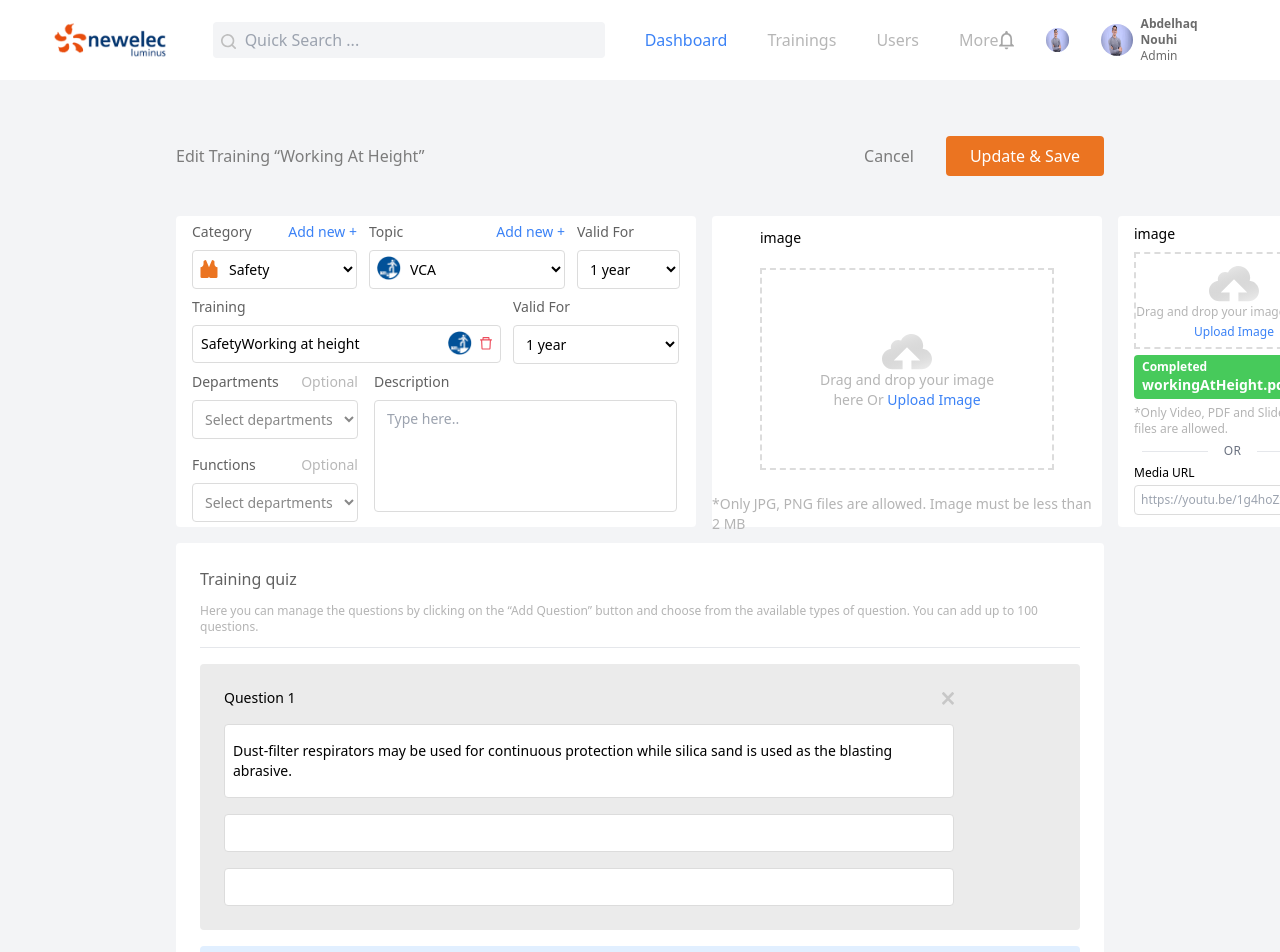
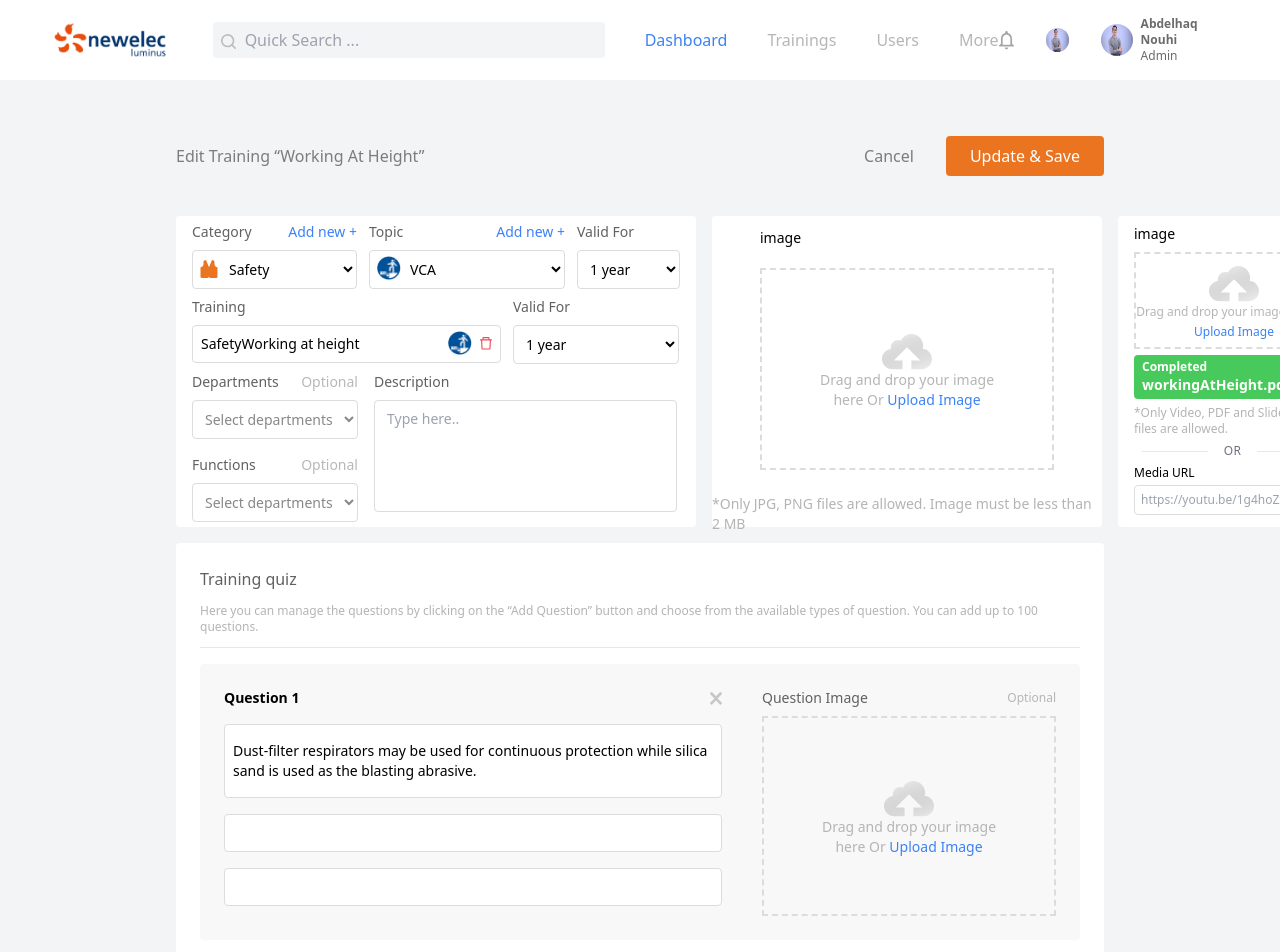
Before and after one commit to AbdelhaqNouhi/Im-enSe-Test, a React (Vite) app: page /Dashboard in a window 1280 px wide. Shown: the top 952 px of the page. Built offline with nearby package versions, Linux system fonts and the light colour scheme.

Commit message:
set place upload image in quiz part

```diff
--- a/src/components/Custom/FirstPart.jsx
+++ b/src/components/Custom/FirstPart.jsx
@@ -3,7 +3,6 @@ import VCA from '../../assets//icons/VCA.png'
 
 const FirstPart = () => {
 
-    const [image, setImage] = useState('')
     const [selectedFile, setSelectedFile] = useState('');
 
     // function is called when a file is dropped
--- a/src/components/Custom/QuizPart.jsx
+++ b/src/components/Custom/QuizPart.jsx
@@ -1,6 +1,37 @@
-import React from 'react'
+import React, { useEffect, useState } from 'react'
 
 const QuizPart = () => {
+
+    const [selectedFile, setSelectedFile] = useState('');
+
+    // function is called when a file is dropped
+    const handleDrop = (e) => {
+        e.preventDefault();
+        const file = e.dataTransfer.files[0];
+        setSelectedFile(file);
+        console.log(selectedFile.name);
+    };
+
+    // function is called when the user is dragging a file over the drop zone
+    const handleDragOver = (e) => {
+        e.preventDefault();
+        console.log(selectedFile.name);
+    };
+
+    // unction is called when the user selects a file using the file input element
+    const handleFileSelect = (e) => {
+        const file = e.target.files[0];
+        setSelectedFile(file);
+        console.log(selectedFile.name);
+    };
+
+    useEffect(() => {
+        if (selectedFile) {
+            console.log(selectedFile);
+        }
+    }, [selectedFile])
+
+
     return (
         <div className='px-44 pb-24'>
             <div className='bg-white flex flex-col p-6 gap-4 rounded text-sm w-full h-full'>
@@ -9,10 +40,10 @@ const QuizPart = () => {
                     <p className='text-[#B4B4B4] text-xs font-normal'>Here you can manage the questions by clicking on the “Add Question” button and choose from the available types of question. You can add up to 100 questions.</p>
                     <hr />
                 </div>
-                <div className='bg-[#EBEBEB] rounded p-6'>
+                <div className='bg-[#F8F8F8] rounded p-6 flex gap-10'>
                     <div className='w-[730px] flex flex-col gap-4'>
                         <div className='flex justify-between w-full items-center'>
-                            <h1>Question 1</h1>
+                            <p className='font-semibold'>Question 1</p>
                             <svg width="12" height="13" viewBox="0 0 12 13" fill="none" xmlns="http://www.w3.org/2000/svg">
                                 <path fill-rule="evenodd" clip-rule="evenodd" d="M6.00076 8.47107L9.88473 12.4477C10.2744 12.8497 10.5279 12.8538 10.9246 12.4477L11.7039 11.6496C12.0857 11.2589 12.1115 11.0024 11.7039 10.585L7.59193 6.37552L11.7043 2.16605C12.0894 1.77041 12.0969 1.50341 11.7043 1.10102L10.925 0.303378C10.5207 -0.110632 10.271 -0.0915067 9.88511 0.303378L6.00076 4.27997L2.11679 0.303753C1.73091 -0.0911317 1.48115 -0.110257 1.07689 0.303753L0.297626 1.1014C-0.0953839 1.50378 -0.0882587 1.77079 0.297626 2.16642L4.4096 6.37552L0.297626 10.585C-0.110009 11.0024 -0.0882587 11.2589 0.297626 11.6496L1.07652 12.4477C1.4699 12.8538 1.72341 12.8497 2.11642 12.4477L6.00076 8.47107Z" fill="#C7C7C7" />
                             </svg>
@@ -23,8 +54,48 @@ const QuizPart = () => {
                         <input className='px-2 py-2 w-full rounded border border-[#DCDCDC] bg-white'  type="text" />
                         <input className='px-2 py-2 w-full rounded border border-[#DCDCDC] bg-white' type="text" />
                     </div>
-                    <div className=''>
-
+                    <div className='flex flex-col gap-2'>
+                        <div className='flex justify-between items-center'>
+                            <p className='text-[#616161] text-sm'>Question Image</p>
+                            <p className='text-[#B6B6B6] text-xs'>Optional</p>
+                        </div>
+                        <div>
+                            <div className='flex justify-center w-[294px] h-[200px] border-2 border-dashed border-[#DCDCDC]'
+                                onDrop={handleDrop}
+                                onDragOver={handleDragOver}
+                            >
+                                <div className='m-auto'>
+                                    <label className='flex justify-center' htmlFor="hidden-file-input">
+                                        {!selectedFile ? (
+                                            <svg width="50" height="36" viewBox="0 0 50 36" fill="none" xmlns="http://www.w3.org/2000/svg">
+                                                <path d="M40.5882 14.7059C40.8824 13.8235 41.1765 12.9412 41.1765 11.7647C41.1765 5.29412 35.8824 0 29.4118 0C25 0 20.8824 2.64706 19.1176 6.47059C18.2353 6.17647 17.0588 5.88235 16.1765 5.88235C12.0588 5.88235 8.82353 9.11765 8.82353 13.2353C8.82353 13.8235 8.82353 14.4118 9.11765 14.7059C3.82353 15.5882 0 19.7059 0 25C0 30.5882 4.70588 35.2941 10.2941 35.2941H20.5882V26.4706H11.7647L25 13.2353L38.2353 26.4706H29.4118V35.2941H39.7059C45.2941 35.2941 50 30.5882 50 25C50 19.7059 45.8824 15.2941 40.5882 14.7059Z" fill="url(#paint0_linear_401_508)" />
+                                                <defs>
+                                                    <linearGradient id="paint0_linear_401_508" x1="25" y1="0" x2="41.1765" y2="45.5882" gradientUnits="userSpaceOnUse">
+                                                        <stop stop-color="#E7E7E7" />
+                                                        <stop offset="1" stop-color="#848484" stop-opacity="0" />
+                                                    </linearGradient>
+                                                </defs>
+                                            </svg>
+                                        ) : (
+                                            <p>
+                                                Selected file : {selectedFile.name}({selectedFile.type})
+                                            </p>
+                                        )}
+                                    </label>
+                                    {!selectedFile ? (
+                                        <div className='font-normal text-sm w-[200px] h-[34px] text-center text-[#B5B5B5] leading-5'>
+                                            <p>Drag and drop your image here Or <label className='text-blue-500' htmlFor="hidden-file-input">Upload Image</label></p>
+                                            <input
+                                                type="file"
+                                                id="hidden-file-input"
+                                                onChange={handleFileSelect}
+                                                style={{ display: 'none' }}
+                                            />
+                                        </div>
+                                    ) : null}
+                                </div>
+                            </div>
+                        </div>
                     </div>
                 </div>
                 <div className='bg-[#E1EFFF] text-[#2C8EFF] font-bold text-center py-2 rounded'>
```
